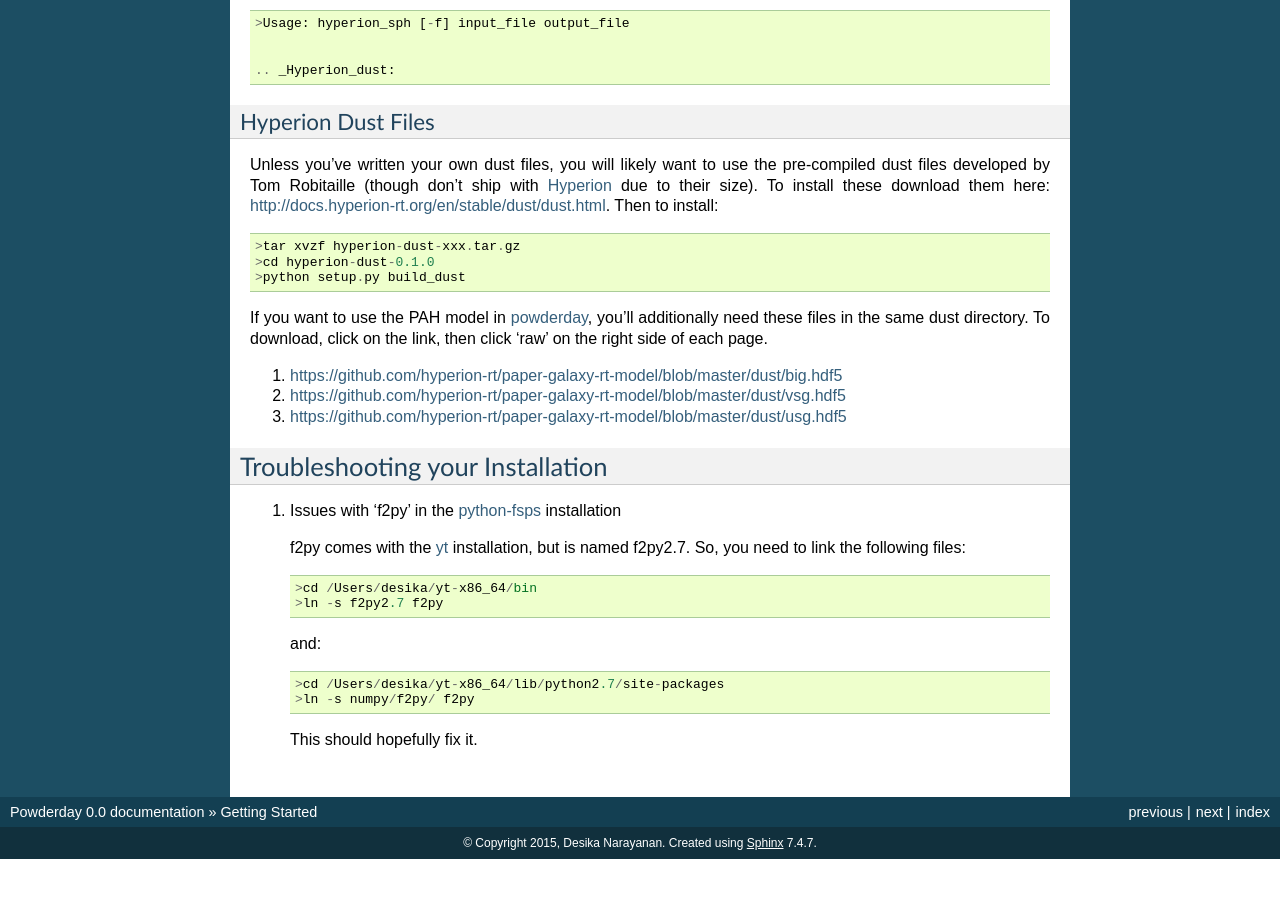
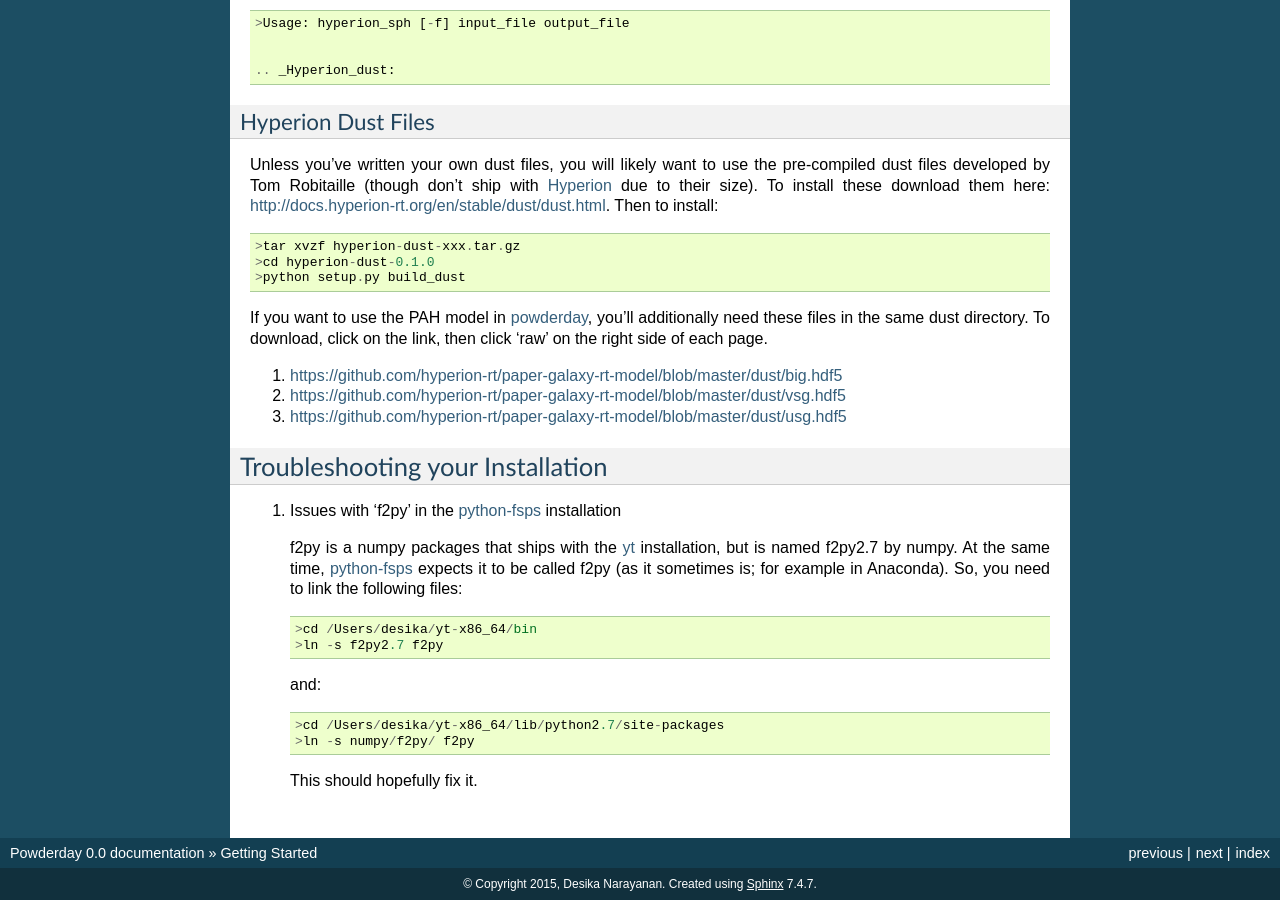
Before and after one commit to dnarayanan/powderday, a Sphinx documentation site: the page built from docs/installation.rst, in a window 1280 px wide and 900 px high, scrolled down 3406 px. Built offline with Sphinx 7.4.7, drawn with Linux system fonts in a browser that asks for light colours; before the commit the page ends 4265 px from its top, so only the background shows below that.

Commit message:
docs: installation f2py clarified

```diff
--- a/docs/installation.rst
+++ b/docs/installation.rst
@@ -265,8 +265,12 @@
 1. Issues with 'f2py' in the  `python-fsps
    <http://dan.iel.fm/python-fsps/current/installation/>`_ installation
 
-   f2py comes with the `yt
-   <http://yt-project.org>`_ installation, but is named f2py2.7.  So, you need to link the following files::
+   f2py is a numpy packages that ships with the `yt
+   <http://yt-project.org>`_ installation, but is named f2py2.7 by
+   numpy.  At the same time, `python-fsps
+   <http://dan.iel.fm/python-fsps/current/installation/>`_ expects it
+   to be called f2py (as it sometimes is; for example in Anaconda).
+   So, you need to link the following files::
 
    >cd /Users/desika/yt-x86_64/bin
    >ln -s f2py2.7 f2py
```
